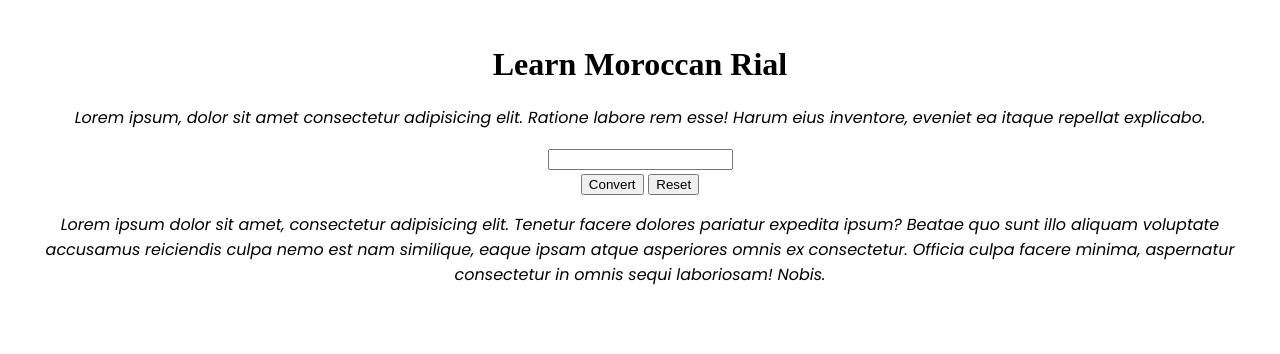
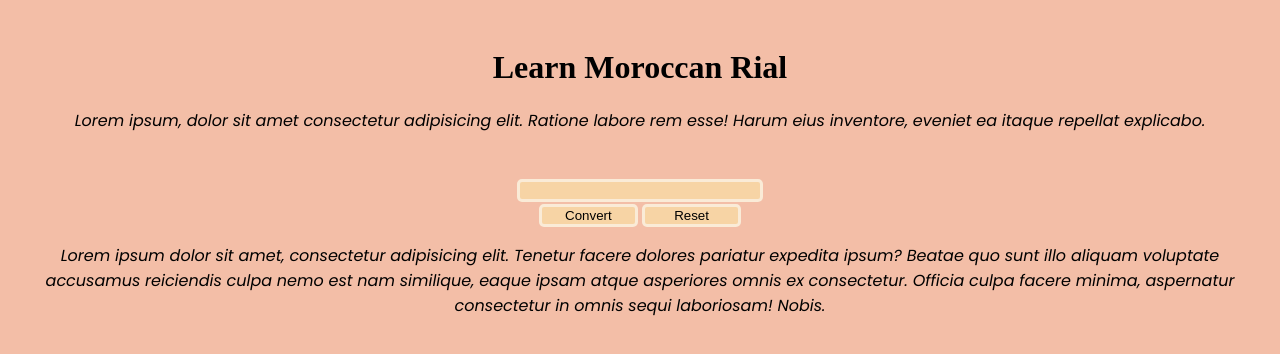
Before and after one commit to sofiane7794/RialToDirham, a plain HTML site: page index.html in a window 1280 px wide. Drawn offline with Linux system fonts and the light colour scheme.

Commit message:
add style for title, button and input

```diff
--- a/style.css
+++ b/style.css
@@ -11,8 +11,45 @@ body {
   margin: 20px;
   padding: 5px;
   font-family: 'Poppins', sans-serif;
+  background-color: #f3bea7;
 }
 
 body h1 {
   font-family: 'Noto Serif HK', serif;
 }
+
+.title {
+  margin-bottom: 25px;
+  padding: 3px;
+}
+
+#convert-input {
+  border: antiquewhite 2px solid;
+  border-radius: 20px 0 10px 0;
+  margin: 10px 0px 40px 0;
+  padding: 10px 5px;
+  height: 100px;
+}
+
+#amount {
+  border-radius: 5px;
+  border: antiquewhite 3px solid;
+  background-color: rgb(247, 212, 165);
+  width: 20%;
+}
+
+.button {
+  border-radius: 5px;
+  border: antiquewhite 3px solid;
+  background-color: rgb(247, 212, 165);
+  width: 8%;
+}
+
+button:hover {
+  color: aliceblue;
+  transition: 0.3s;
+}
+
+#tuto-box {
+  border-top: 2px solid antiquewhite;
+}
```
